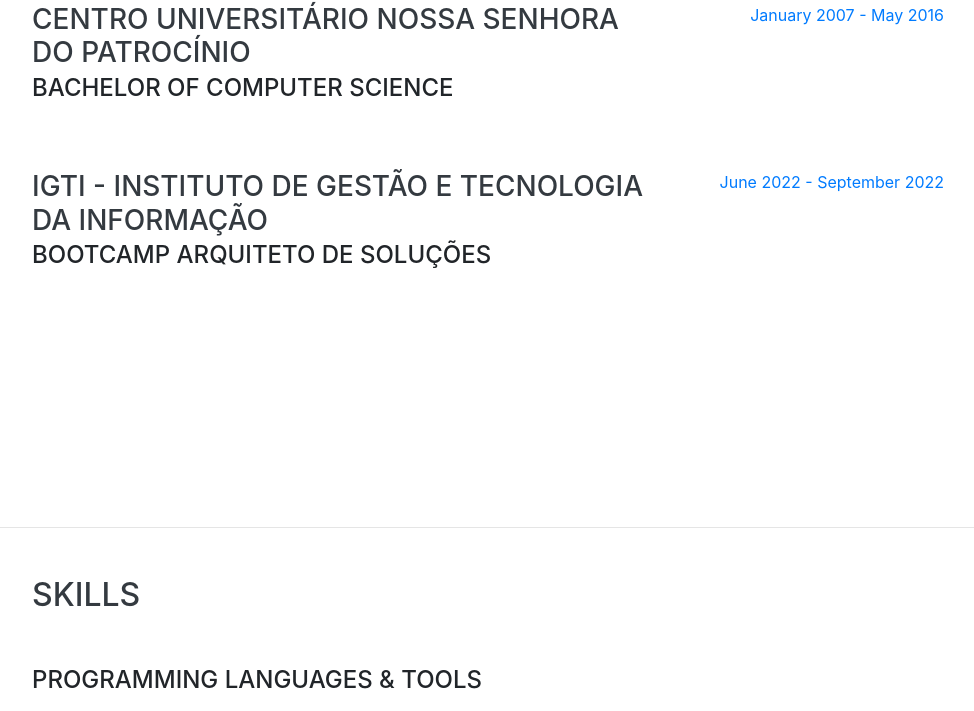
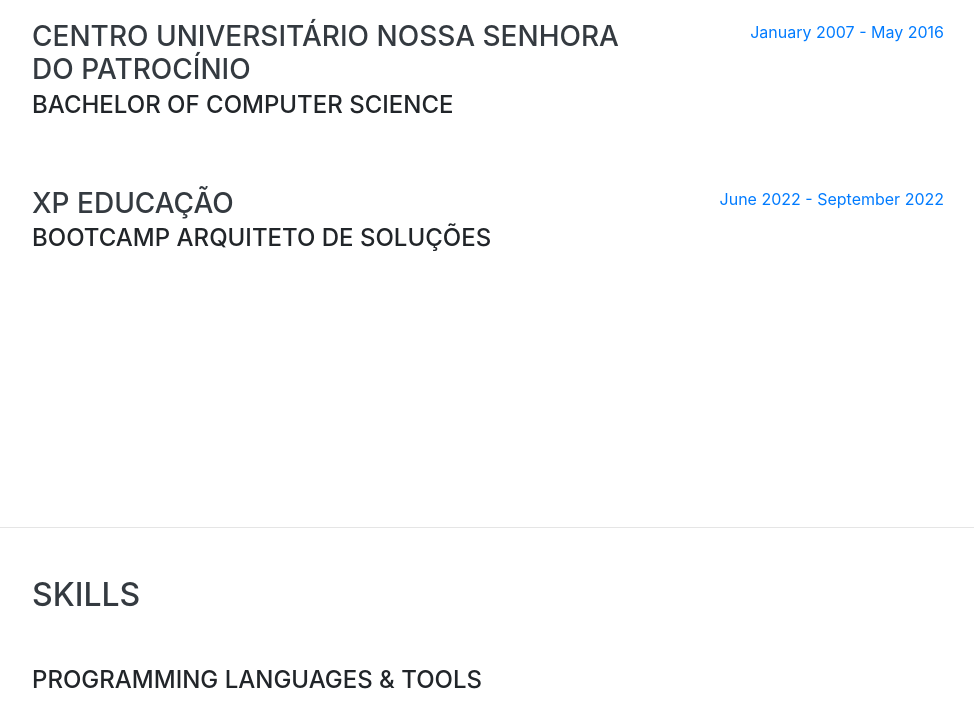
Before and after one commit to rafaelfelixmoraes/rafaelfelixmoraes.github.io, a website with bundled scripts: page index.html in a window 1280 px wide. Shown: the part 3400-4111 px from the top of the page, without its empty margins (288-1262 px from the left). Built offline with nearby package versions, Linux system fonts and the light colour scheme; files whose address does not match are found by name; a web font is replaced by a local one.

Commit message:
Update IGTI new name

```diff
--- a/index.html
+++ b/index.html
@@ -244,7 +244,7 @@
 
         <div class="resume-item d-flex flex-column flex-md-row justify-content-between mb-5">
           <div class="resume-content">
-            <h3 class="mb-0">IGTI - Instituto de Gestão e Tecnologia da Informação</h3>
+            <h3 class="mb-0">XP Educação</h3>
             <div class="subheading mb-3">Bootcamp Arquiteto de Soluções</div>
           </div>
           <div class="resume-date text-md-right">
```
